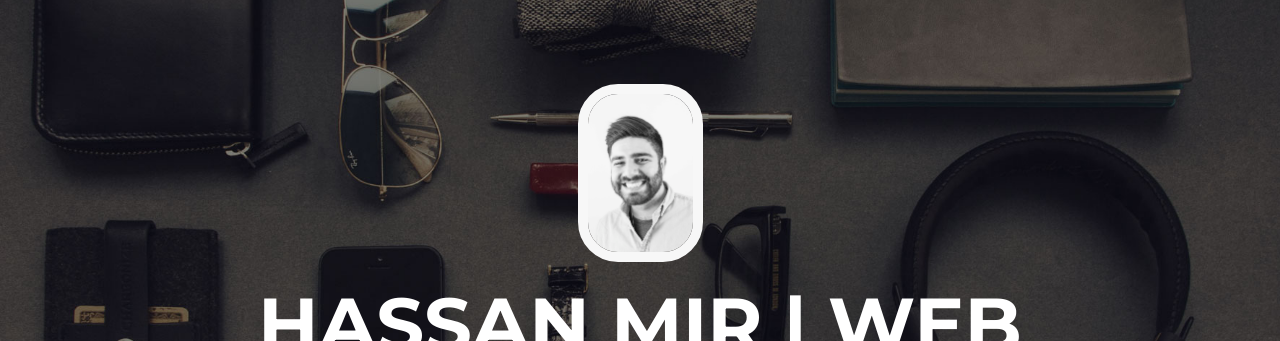
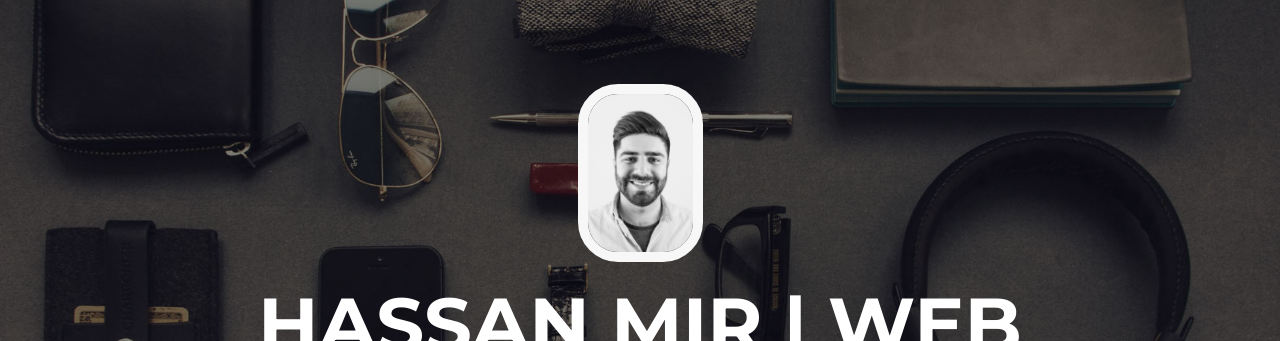
Before and after one commit to Hassanmir92/Hassanmir92.github.io, a Jekyll site: the page built from index.html, in a window 1280 px wide. Shown: the part 216-557 px from the top of the page. Built offline with Jekyll 4.4.1, drawn with Linux system fonts in a browser that asks for light colours; some web fonts are replaced.

Commit message:
removed some extra code

```diff
--- a/_config.yml
+++ b/_config.yml
@@ -1,4 +1,3 @@
-url: https://y7kim.github.io
 baseurl:
 
 # Site settings
--- a/_includes/head.html
+++ b/_includes/head.html
@@ -4,7 +4,6 @@
     <title>{% if page.title %}{{ page.title }}{% else %}{{ site.title }}{% endif %} | Web Developer</title>
     <meta name="viewport" content="width=device-width">
     <meta name="description" content="{{ site.description }}">
-    <link rel="canonical" href="{{ page.url | replace:'index.html','' | prepend: site.baseurl | prepend: site.url }}">
 
 
     <!-- Custom CSS & Bootstrap Core CSS - Uses Bootswatch Flatly Theme: http://bootswatch.com/flatly/ -->
--- a/_includes/header.html
+++ b/_includes/header.html
@@ -41,7 +41,7 @@
     <header>
         <div class="container">
             <div class="intro-text">
-                <div class="intro-lead-in"><img src="img/profile1.jpg", width="125"></div>
+                <div class="intro-lead-in"><img src="img/profile2.jpg", width="125"></div>
                 <div class="intro-heading">Hassan Mir | Web Developer</div>
             </div>
         </div>
```
